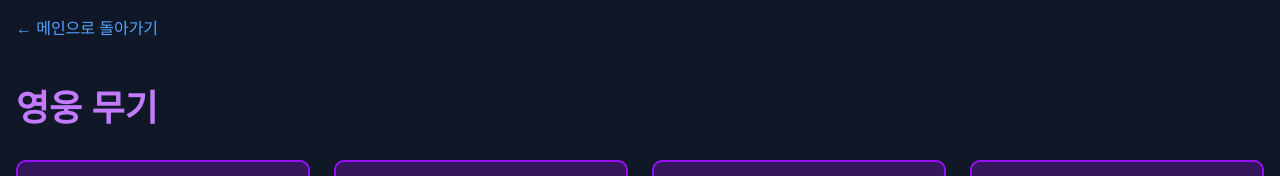
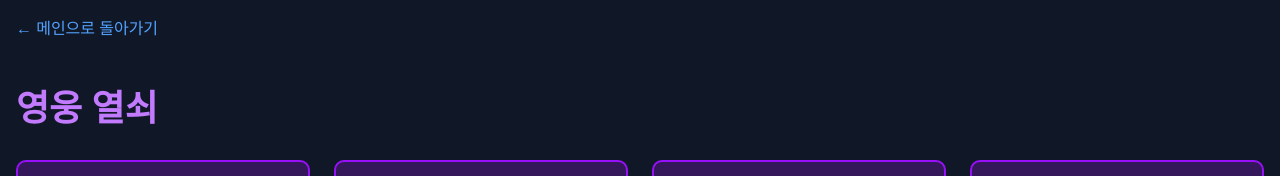
Before and after one commit to siggu/forge-simulator, a Next.js app: page /items/hero in a window 1280 px wide. Shown: the top 176 px of the page. Built offline with nearby package versions, Linux system fonts and the light colour scheme.

Commit message:
refactor: categoryMap 상수화 및 보스 전리품 교환비 상수화

```diff
--- a/app/items/[category]/page.tsx
+++ b/app/items/[category]/page.tsx
@@ -1,4 +1,5 @@
 import { ItemCard } from '@/components/item-card';
+import { categoryColorMap, categoryTitleMap } from '@/constants/categoryMap';
 import { items } from '@/lib/items-data';
 import Link from 'next/link';
 import { use } from 'react';
@@ -9,18 +10,6 @@ export default function ItemsPage({ params }: { params: Promise<{ category: stri
   console.log('Received params:', category); // { category: "hero" } 같은 값이 정상적으로 찍힘
 
   const categoryItems = items.filter((item) => item.category === category);
-
-  const categoryTitleMap: Record<string, string> = {
-    hero: '영웅 무기',
-    legendary: '전설 무기',
-    mortal: '필멸 무기',
-  };
-
-  const categoryColorMap: Record<string, string> = {
-    hero: 'text-purple-400',
-    legendary: 'text-yellow-400',
-    mortal: 'text-red-400',
-  };
 
   return (
     <div className='min-h-screen bg-gray-900 text-white p-4'>
--- a/app/mupa-calculator/page.tsx
+++ b/app/mupa-calculator/page.tsx
@@ -1,18 +1,9 @@
 'use client';
 
+import villageData from '@/constants/villageData';
 import Image from 'next/image';
 import Link from 'next/link';
 import { useState } from 'react';
-
-const villageData = [
-  { village: 'village1', icons: ['icon_slime_covered_crown', 'icon_tree_thorn'], rates: [4, 2], result: [2, 4] },
-  { village: 'village2', icons: ['icon_lobster_shell', 'icon_king_treasure'], rates: [4, 4], result: [3, 9] },
-  { village: 'village3', icons: ['icon_golem_heart', 'icon_burning_muffler'], rates: [2, 2], result: [2, 6] },
-  { village: 'village4', icons: ['icon_skull_powder', 'icon_wither_skeleton_skull'], rates: [4, 4], result: [5, 13] },
-  { village: 'village5', icons: ['icon_dwarf_workbench', 'icon_oriental_brush'], rates: [2, 2], result: [3, 8] },
-  { village: 'village6', icons: ['icon_frozen_horn', 'icon_polarbear_claws'], rates: [4, 4], result: [7, 17] },
-  { village: 'village7', icons: ['7_monster_drop10', '7_monster_drop11'], rates: [2, 2], result: [4, 10] },
-];
 
 export default function MupaCalculator() {
   const [quantities, setQuantities] = useState<number[]>(Array(villageData.length * 2).fill(0));
--- a/app/password-gate/page.tsx
+++ b/app/password-gate/page.tsx
@@ -1,4 +1,5 @@
 'use client';
+
 import { useState } from 'react';
 import { useRouter } from 'next/navigation';
 
--- /dev/null
+++ b/constants/categoryMap.ts
@@ -0,0 +1,15 @@
+const categoryTitleMap: Record<string, string> = {
+  mystery: '신비로운 열쇠',
+  hero: '영웅 열쇠',
+  legendary: '전설 열쇠',
+  mortal: '필멸 무기',
+};
+
+const categoryColorMap: Record<string, string> = {
+  mystery: 'text-red-400',
+  hero: 'text-purple-400',
+  legendary: 'text-yellow-400',
+  mortal: 'text-red-400',
+};
+
+export { categoryTitleMap, categoryColorMap };
--- /dev/null
+++ b/constants/villageData.ts
@@ -0,0 +1,11 @@
+const villageData = [
+  { village: 'village1', icons: ['icon_slime_covered_crown', 'icon_tree_thorn'], rates: [4, 2], result: [2, 4] },
+  { village: 'village2', icons: ['icon_lobster_shell', 'icon_king_treasure'], rates: [4, 4], result: [3, 9] },
+  { village: 'village3', icons: ['icon_golem_heart', 'icon_burning_muffler'], rates: [2, 2], result: [2, 6] },
+  { village: 'village4', icons: ['icon_skull_powder', 'icon_wither_skeleton_skull'], rates: [4, 4], result: [5, 13] },
+  { village: 'village5', icons: ['icon_dwarf_workbench', 'icon_oriental_brush'], rates: [2, 2], result: [3, 8] },
+  { village: 'village6', icons: ['icon_frozen_horn', 'icon_polarbear_claws'], rates: [4, 4], result: [7, 17] },
+  { village: 'village7', icons: ['7_monster_drop10', '7_monster_drop11'], rates: [2, 2], result: [4, 10] },
+];
+
+export default villageData;
```
Also changed, not shown: public/sw.js.
